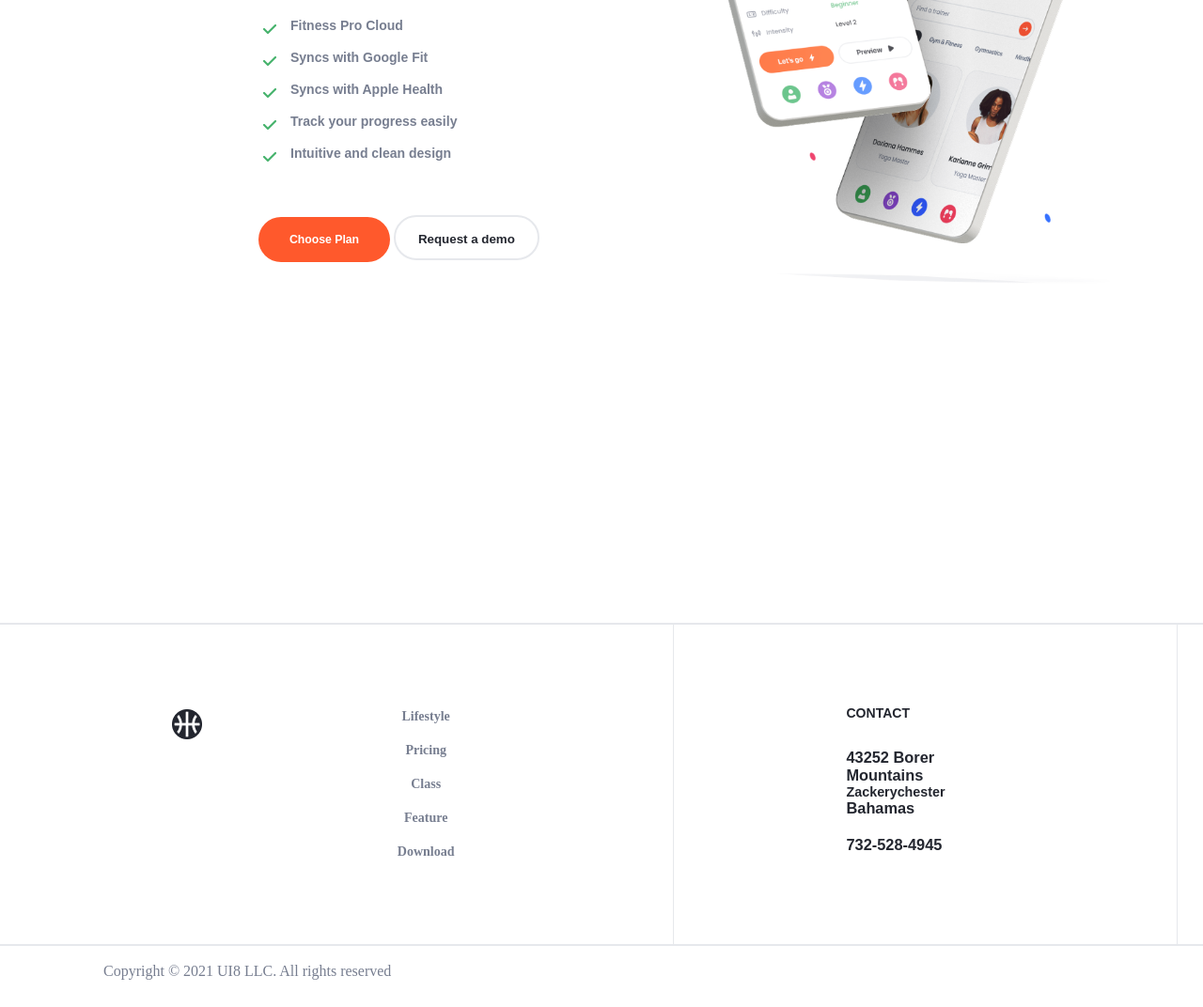
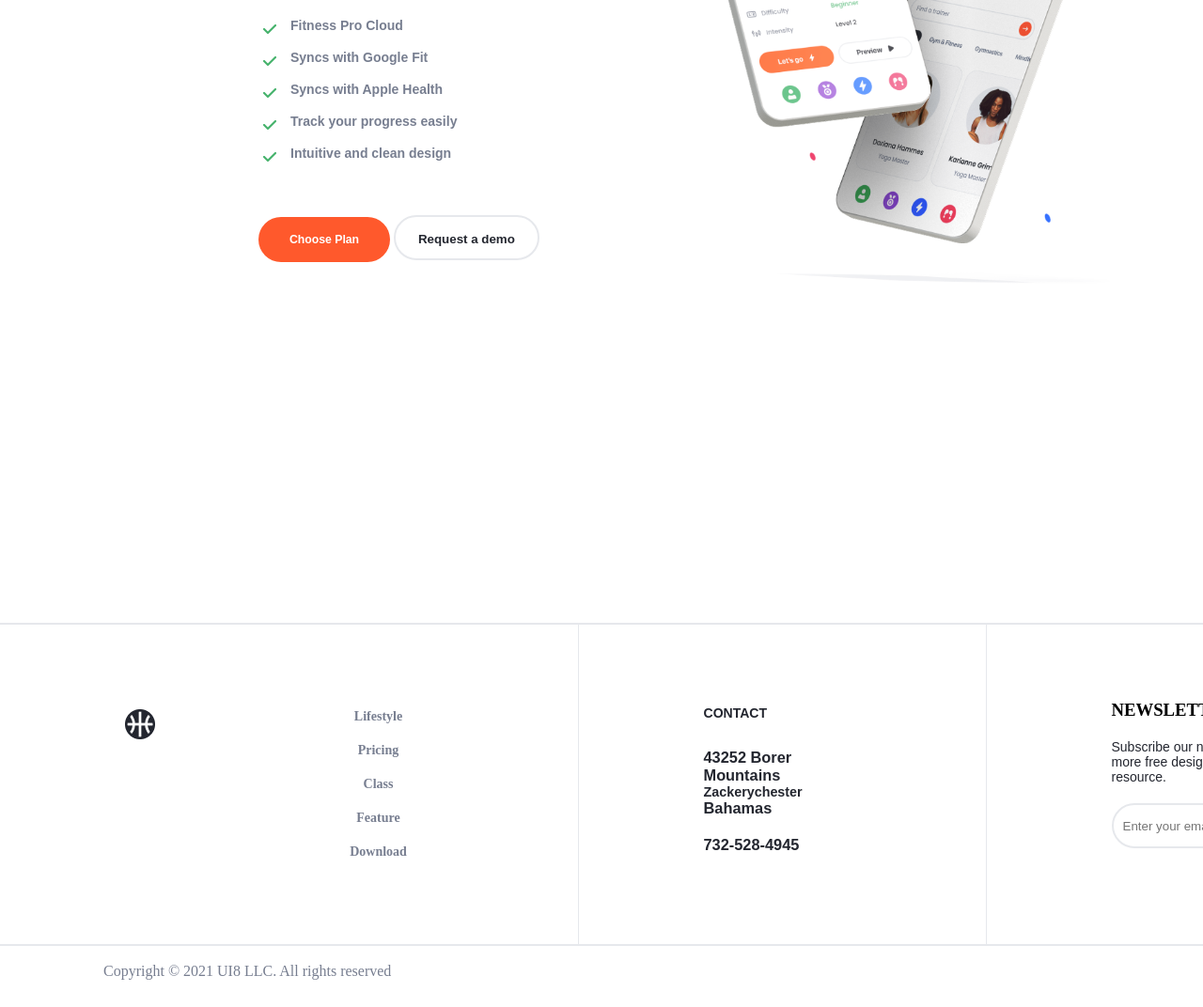
Before and after one commit to Sakshi-Simform/fitness-practical-ui, a plain HTML site: page index.html in a window 1280 px wide. Shown: the part 7845-8917 px from the top of the page at 94% size. Drawn offline with Linux system fonts and the light colour scheme.

Commit message:
feature: change width of footer section

```diff
--- a/footer.css
+++ b/footer.css
@@ -5,7 +5,7 @@
 }
 
 #footer-section {
-    width: 117.188rem;
+    width: 98.188rem;
     height: 25.438rem;
 }
 
@@ -129,7 +129,7 @@
 }
 
 .footer-link-section {
-    width: 97rem;
+    width: 86rem;
     margin-left: 6.875rem;
 }
 
@@ -146,7 +146,7 @@
 }
 
 .ldivider {
-    width: 117.188rem;
+    width: 93.188rem;
     border: 1px solid #E6E8EC;
 }
 
```
